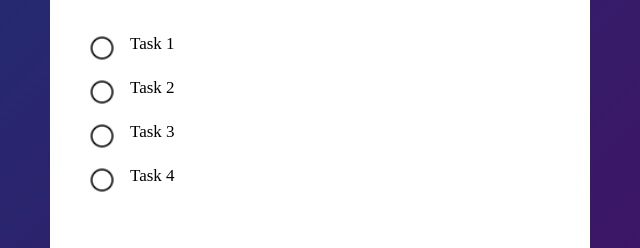
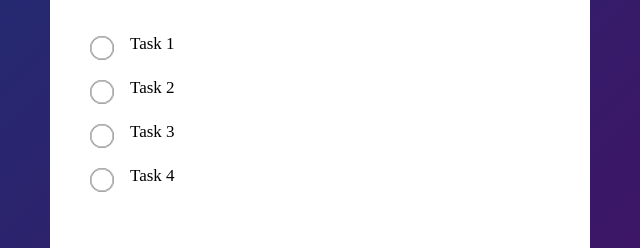
Before and after one commit to Hirwa-Kapya-Rene/todo-list, a plain HTML site: page index.html in a window 1280 px wide. Shown: the part 255-503 px from the top of the page, 320-960 px from the left. Drawn offline with Linux system fonts and the light colour scheme.

Commit message:
removed radio icon

```diff
--- a/style.css
+++ b/style.css
@@ -70,7 +70,7 @@ ul li::before{
   height: 28px;
   width: 28px;
   border-radius: 50%;
-  background-image: url(images/radio.png);
+  background-image: url(images/unchecked.png);
   background-size: cover;
   background-position: center;
   top: 12px;
```
Also changed, not shown: images/radio.png (deleted).
